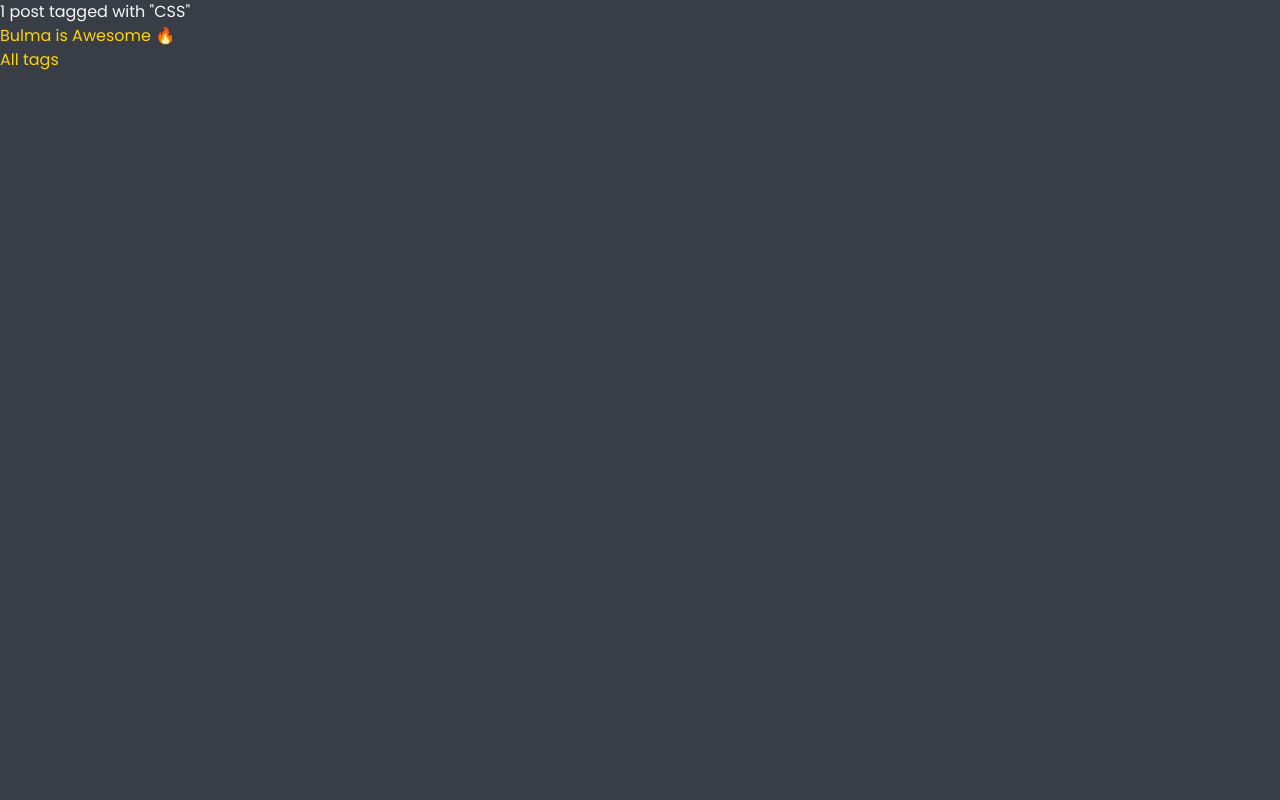
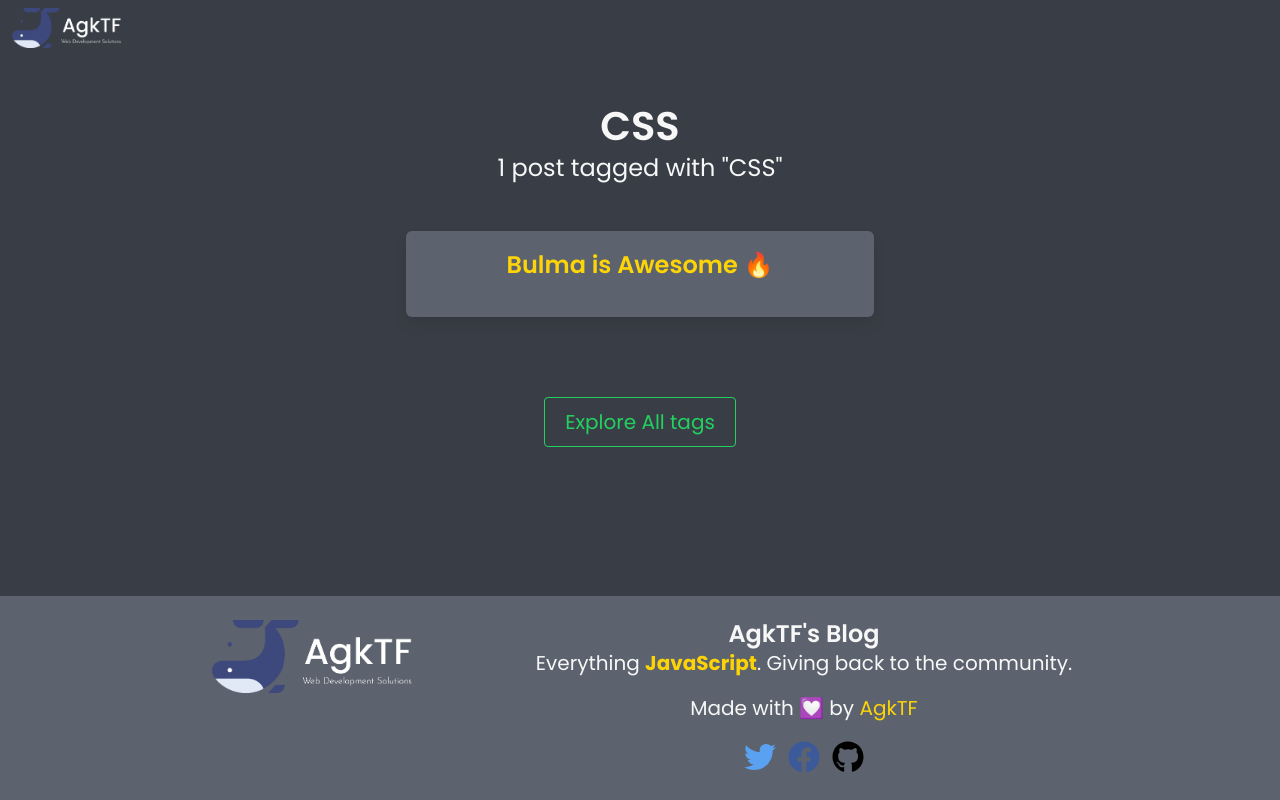
Before and after one commit to AgkTF/my-personal-blog, a Gatsby site: page /tags/css in a window 1280 px wide. Built offline with nearby package versions, Linux system fonts and the light colour scheme; Gatsby itself is replaced by a stand-in of ours.

Commit message:
Fix the style of tags template

```diff
--- a/src/components/footer.js
+++ b/src/components/footer.js
@@ -10,7 +10,12 @@
 
 const footer = ({ view }) => {
 	return (
-		<footer className={'footer' + (view === 'tags' ? ' fixed-footer' : '')}>
+		<footer
+			className={
+				'footer' +
+				(view === 'tags' || view === 'singleTag' ? ' fixed-footer' : '')
+			}
+		>
 			<div className="container">
 				<div className="content has-text-centered">
 					<div className="columns is-centered">
--- a/src/templates/tags.js
+++ b/src/templates/tags.js
@@ -1,6 +1,7 @@
 import React from 'react';
 import PropTypes from 'prop-types';
 import { Link, graphql } from 'gatsby';
+import Layout from '../components/layout';
 
 const Tags = ({ pageContext, data }) => {
 	const { tag } = pageContext;
@@ -9,25 +10,63 @@
 		totalCount === 1 ? '' : 's'
 	} tagged with "${tag}"`;
 	return (
-		<section className="hero is-medium">
-			<h1>{tagHeader}</h1>
-			<ul>
+		<Layout view="singleTag">
+			<div className="hero">
+				<div className="hero-body" style={{ paddingBottom: '0px' }}>
+					<div className="container has-text-centered">
+						<h1 className="title is-size-1-widescreen is-size-2-desktop is-size-3-touch">
+							{tag}
+						</h1>
+						<p className="subtitle is-size-4-desktop is-size-5-touch">
+							{tagHeader}
+						</p>
+					</div>
+				</div>
+			</div>
+
+			<section className="section">
+				<div className="container">
+					<div className="columns">
+						<div className="column is-6 is-offset-3 has-text-centered">
+							<div
+								className="box"
+								style={{ marginBottom: '5rem' }}
+							>
+								<article className="media">
+									<div className="media-content">
+										<div className="content has-text-centered">
 											{edges.map(({ node }) => {
 												const { slug } = node.fields;
-					const { title } = node.frontmatter;
+												const {
+													title
+												} = node.frontmatter;
 												return (
-						<li key={slug}>
-							<Link to={slug}>{title}</Link>
-						</li>
+													<h4
+														className="title is-4"
+														key={slug}
+													>
+														<Link to={slug}>
+															{title}
+														</Link>
+													</h4>
 												);
 											})}
-			</ul>
-			{/*
-              This links to a page that does not yet exist.
-              We'll come back to it!
-            */}
-			<Link to="/tags">All tags</Link>
+										</div>
+									</div>
+								</article>
+							</div>
+
+							<Link
+								to="/tags"
+								className="button is-success is-medium is-outlined"
+							>
+								Explore All tags
+							</Link>
+						</div>
+					</div>
+				</div>
 			</section>
+		</Layout>
 	);
 };
 
```
Lines whose indentation alone changed are shown as unchanged.
